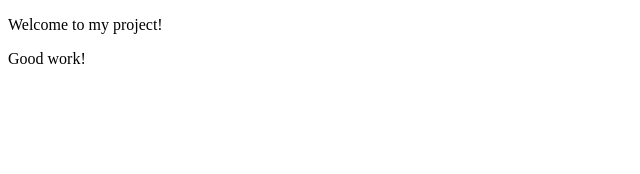
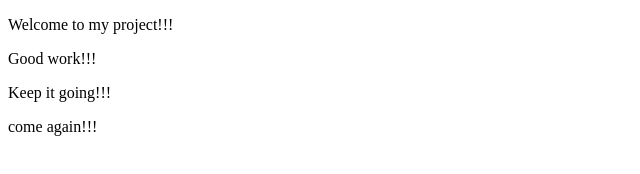
Before and after one commit to nttsai71/git-new-project, a plain HTML site: page index.html in a window 1280 px wide. Shown: the whole page, without its empty margins (0-640 px from the left). Drawn offline with Linux system fonts and the light colour scheme.

Commit message:
Added all files with changes

```diff
--- /dev/null
+++ b/change.js
@@ -0,0 +1 @@
+console.log('change');
--- a/index.html
+++ b/index.html
@@ -6,7 +6,9 @@
     <title>Document</title>
 </head>
 <body>
-    <p>Welcome to my project!</p>
-    <p>Good work!</p>
+    <p>Welcome to my project!!!</p>
+    <p>Good work!!!</p>
+    <p>Keep it going!!!</p>
+    <p>come again!!!</p>
 </body>
 </html>
--- a/main.js
+++ b/main.js
@@ -1 +1,2 @@
 console.log('JS added');
+console.log('JS changed');
--- /dev/null
+++ b/src/index.js
@@ -0,0 +1 @@
+console.log('change');
```
